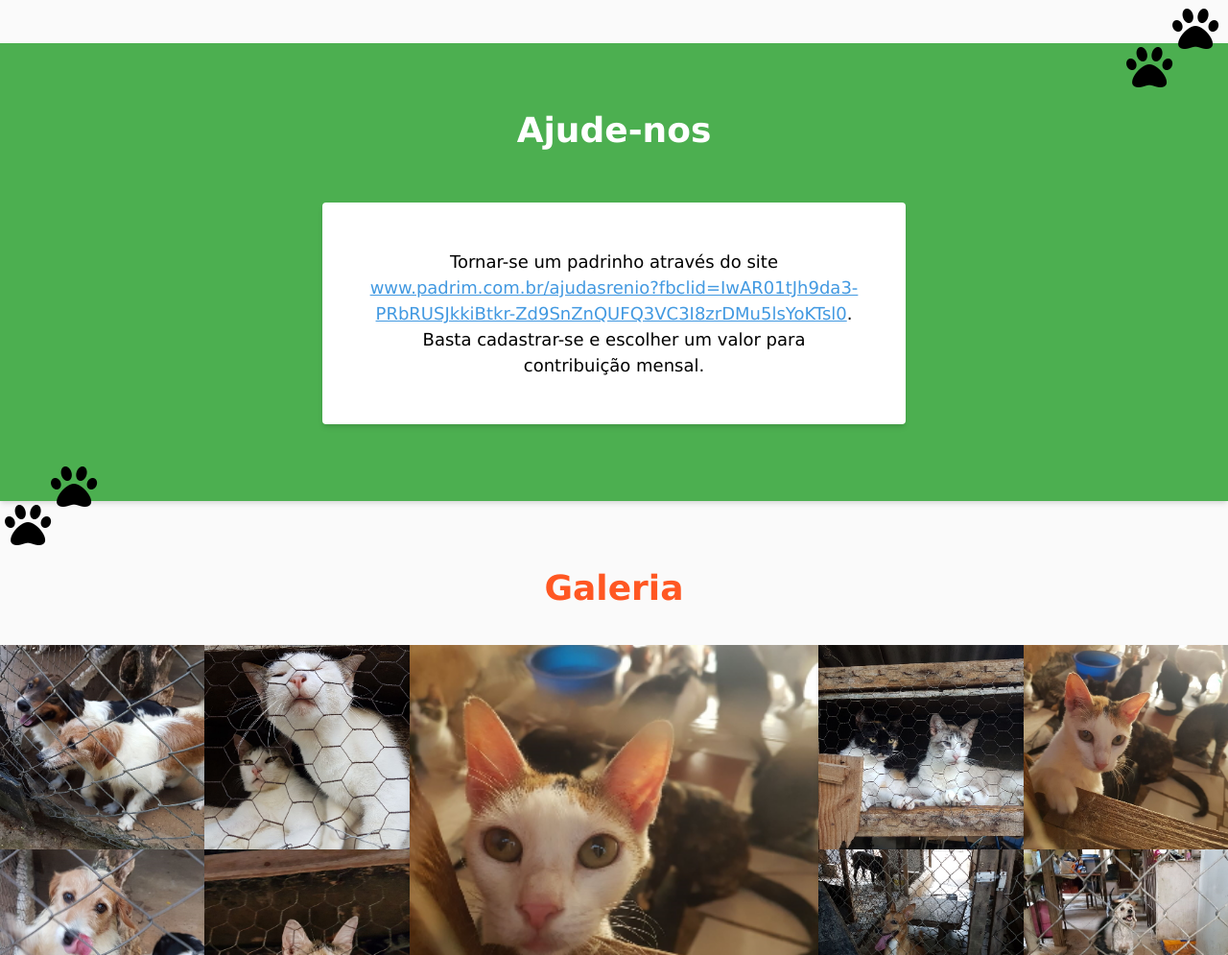
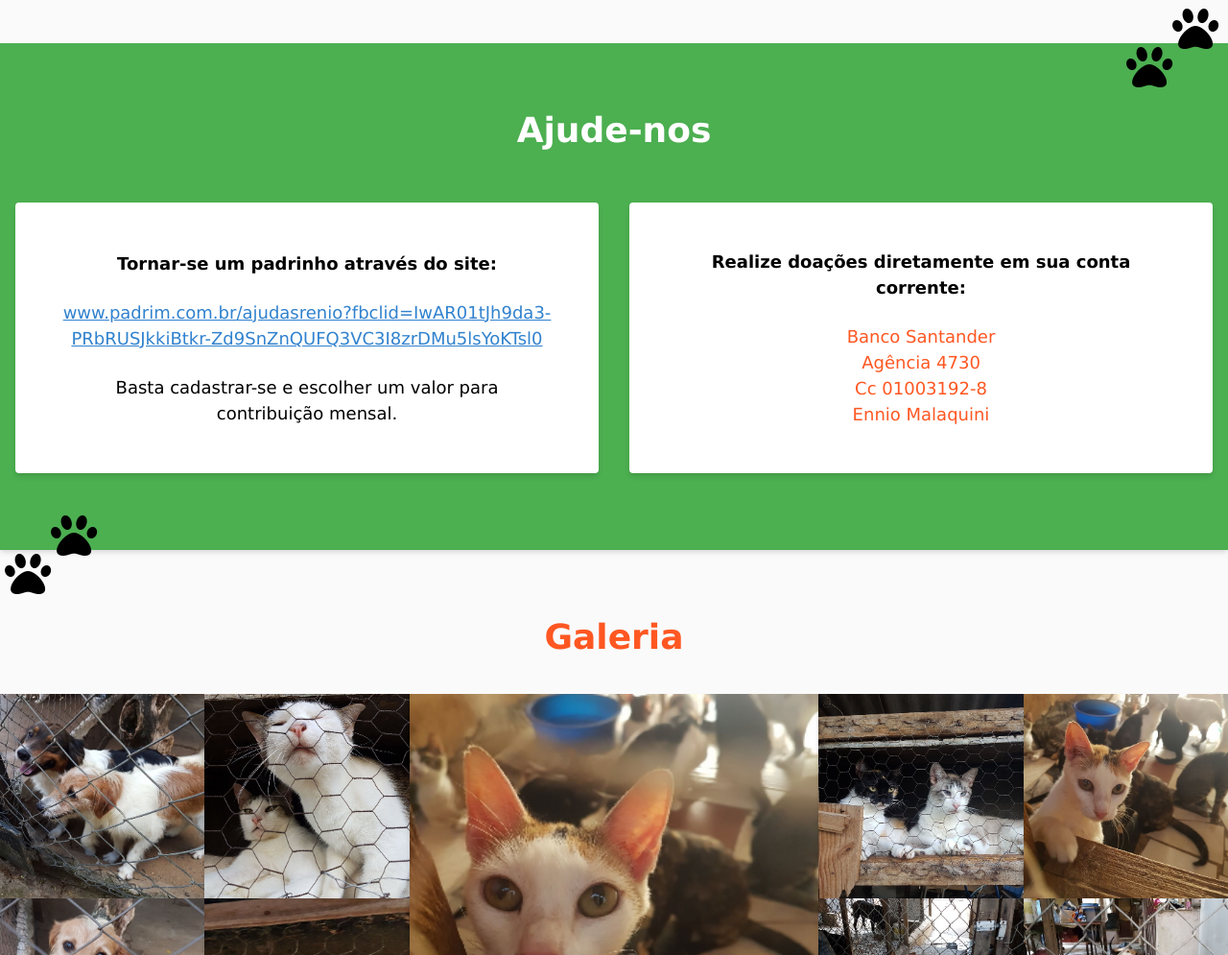
Before and after one commit to USPCodeLabSanca/srenio, a plain HTML site: page index.html in a window 1280 px wide. Shown: the part 1644-2639 px from the top of the page at 96% size. Drawn offline with Linux system fonts and the light colour scheme.

Commit message:
card donate to bank account

```diff
--- a/index.html
+++ b/index.html
@@ -118,10 +118,35 @@
             Ajude-nos
           </h2>
           <div class="flex flex-wrap justify-center">
-            <div class="w-full md:w-1/2">
-              <div class="bg-white rounded m-4 shadow-md">
-                <p class="p-12 text-lg font-primary text-center">
-                  Tornar-se um padrinho através do site <a href="https://www.padrim.com.br/ajudasrenio?fbclid=IwAR01tJh9da3-PRbRUSJkkiBtkr-Zd9SnZnQUFQ3VC3I8zrDMu5lsYoKTsl0" target="_blank" rel="noopener noreferrer" class="underline text-blue-500 hover:text-blue-700">www.padrim.com.br/ajudasrenio?fbclid=IwAR01tJh9da3-PRbRUSJkkiBtkr-Zd9SnZnQUFQ3VC3I8zrDMu5lsYoKTsl0</a>. Basta cadastrar-se e escolher um valor para contribuição mensal.
+            <div class="w-full md:w-1/2 p-4">
+              <div class="bg-white rounded p-12 shadow-md h-full flex flex-col justify-center">
+                <p class="text-lg font-primary text-center font-semibold">
+                  Tornar-se um padrinho através do site:
+                </p>
+                <p class="text-lg font-primary text-center py-6">
+                  <a class="underline text-blue-600 hover:text-blue-700 break-all" href="https://www.padrim.com.br/ajudasrenio?fbclid=IwAR01tJh9da3-PRbRUSJkkiBtkr-Zd9SnZnQUFQ3VC3I8zrDMu5lsYoKTsl0" target="_blank" rel="noopener noreferrer">www.padrim.com.br/ajudasrenio?fbclid=IwAR01tJh9da3-PRbRUSJkkiBtkr-Zd9SnZnQUFQ3VC3I8zrDMu5lsYoKTsl0</a>
+                </p>
+                <p class="text-lg font-primary text-center">
+                  Basta cadastrar-se e escolher um valor para contribuição mensal.
+                </p>
+              </div>
+            </div>
+            <div class="w-full md:w-1/2 p-4">
+              <div class="bg-white rounded p-12 shadow-md h-full flex flex-col justify-center">
+                <p class="text-lg font-primary text-center font-semibold">
+                  Realize doações diretamente em sua conta corrente:
+                </p>
+                <p class="text-lg font-primary text-center text-secondary pt-6">
+                  Banco Santander
+                </p>
+                <p class="text-lg font-primary text-center text-secondary">
+                  Agência 4730
+                </p>
+                <p class="text-lg font-primary text-center text-secondary">
+                  Cc 01003192-8
+                </p>
+                <p class="text-lg font-primary text-center text-secondary">
+                  Ennio Malaquini
                 </p>
               </div>
             </div>
```
